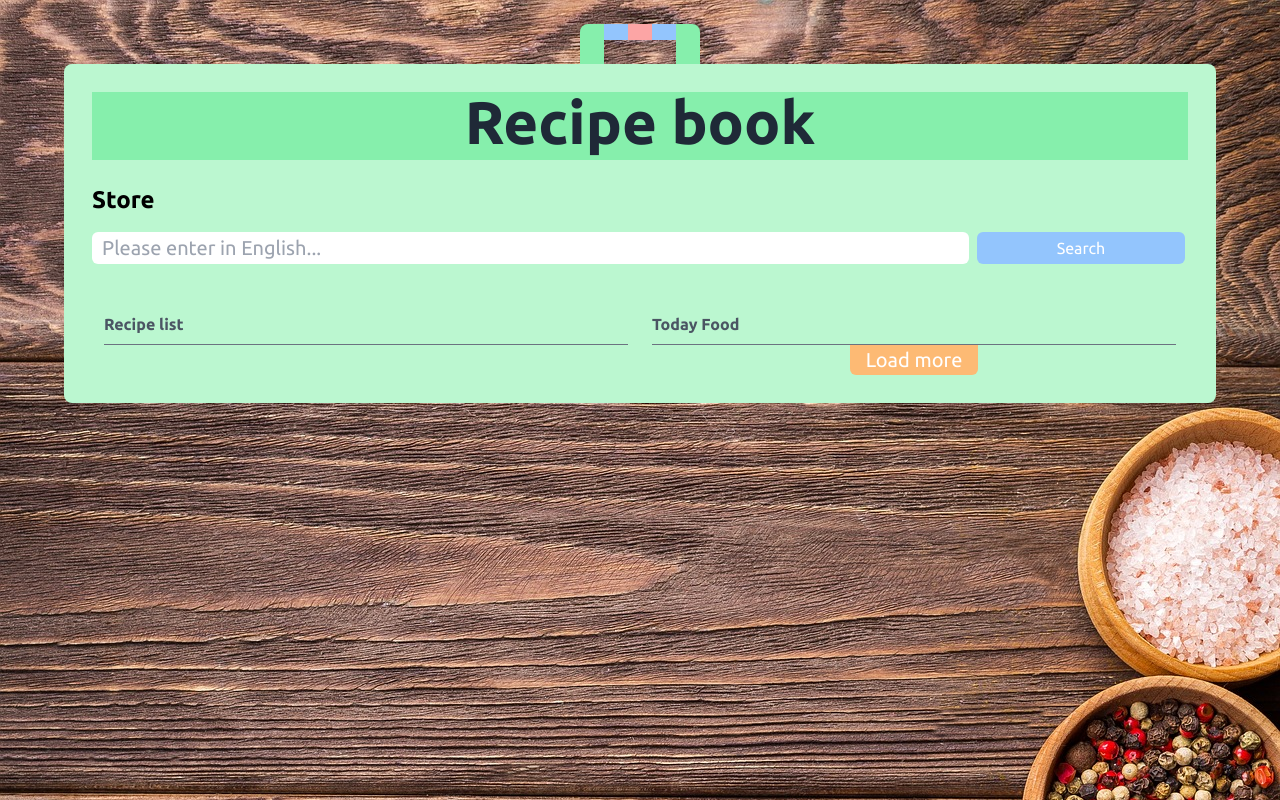
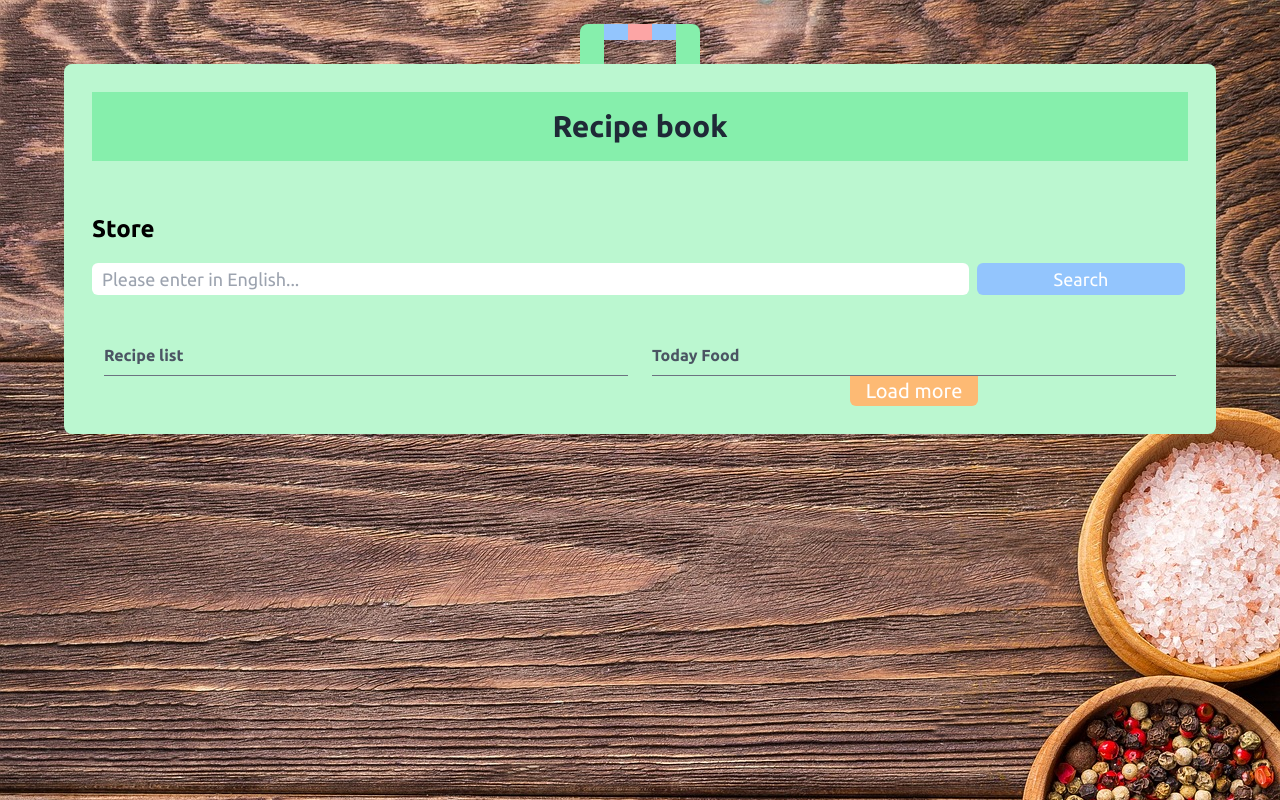
Before and after one commit to lsy8658/recipe-app, a website: page public/index.html in a window 1280 px wide. Drawn offline with Linux system fonts and the light colour scheme; no server answers.

Commit message:
css 수정

```diff
--- a/public/index.html
+++ b/public/index.html
@@ -24,22 +24,26 @@
         >
           <header>
             <h2
-              class="text-center pb-2 bg-green-300 text-gray-800 text-6xl font-semibold"
+              class="flex items-center justify-center text-[22px] md:text-[30px] bg-green-300 text-gray-800 font-semibold py-3"
             >
               Recipe book
             </h2>
-            <h3 class="pt-6 text-2xl font-semibold text-black">Store</h3>
+            <h3
+              class="text-[22px] md:text-[24px] font-semibold text-black pt-[40px] md:pt-[50px]"
+            >
+              Store
+            </h3>
             <div>
               <div class="flex pt-4 gap-2">
                 <input
                   type="text"
                   id="searchInput"
                   placeholder="Please enter in English..."
-                  class="w-[80%] text-xl outline-none rounded-md h-8 indent-2.5"
+                  class="text-[13px] md:text-[18px] w-[80%] outline-none rounded-md h-8 indent-2.5"
                 />
                 <button
                   id="searchBtn"
-                  class="w-[19%] rounded-md bg-blue-300 text-white hover:text-yellow-700"
+                  class="text-[13px] md:text-[18px] w-[19%] rounded-md bg-blue-300 text-white hover:text-yellow-700"
                 >
                   Search
                 </button>
```
Also changed, not shown: public/style.css.
